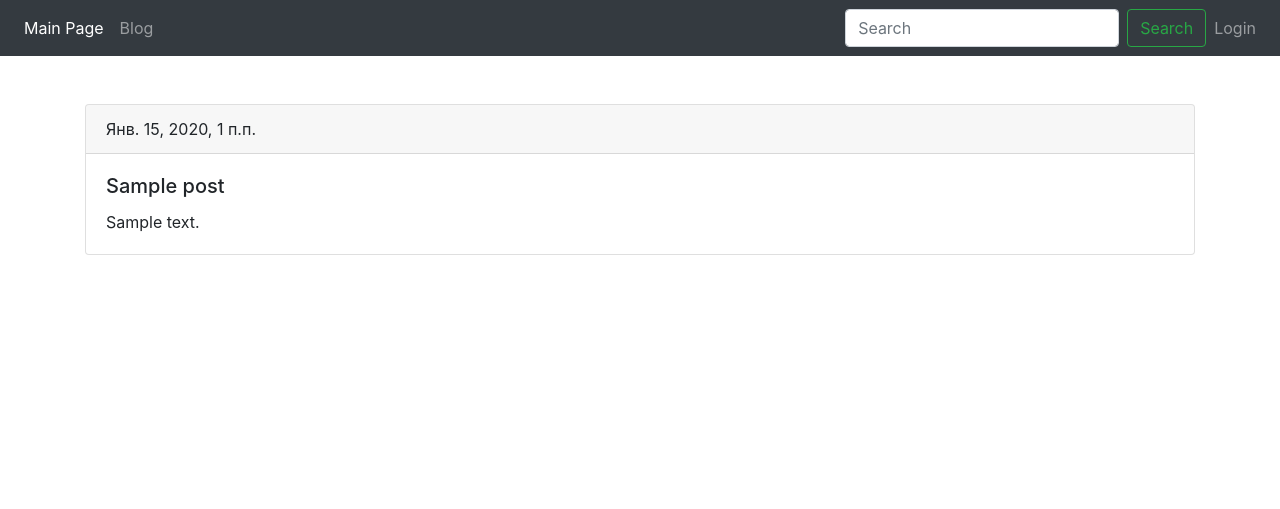
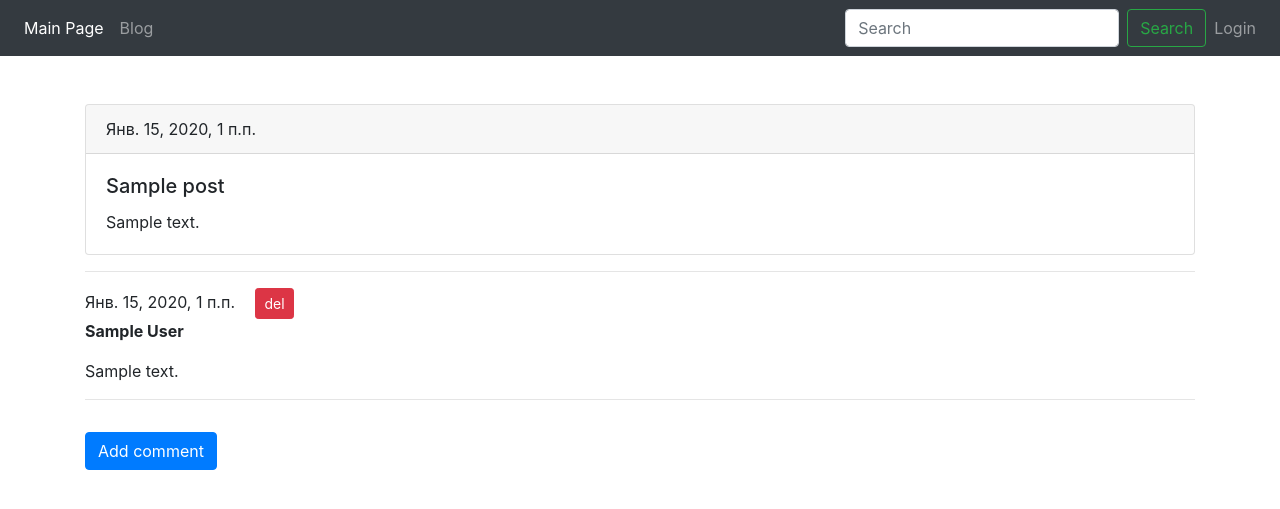
Before and after one commit to SuperSerg58/DjangoApp, a Django app: page /blog/post/1/ in a window 1280 px wide. Shown: the top 509 px of the page. Run offline with Django 3.2, Linux system fonts and the light colour scheme; tables that the repository leaves empty hold one stand-in row (values such as "Sample post"); some libraries are stand-ins or nearby versions.

Commit message:
Comment_form

```diff
--- a/blog/models.py
+++ b/blog/models.py
@@ -9,6 +9,9 @@ class Post(models.Model):
     text = models.TextField()
     created_date = models.DateTimeField(default=timezone.now)
     published_date = models.DateTimeField(blank=True, null=True)
+
+    def approved_comments(self):
+        return self.comments.filter(approved_comment=True)
 
     def publish(self):
         self.published_date = timezone.now()
--- a/blog/urls.py
+++ b/blog/urls.py
@@ -10,5 +10,7 @@ urlpatterns = [
     path('blog/drafts/', views.post_draft, name='post_draft'),
     path('blog/post/<int:pk>/publish/', views.post_publish, name='post_publish'),
     path('blog/post/<int:pk>/delete/', views.post_delete, name='post_delete'),
-
+    path('blog/post/<int:pk>/comment.', views.add_comment_to_post, name='add_comment_to_post'),
+    path('comment/<int:pk>/approve/', views.comment_approve, name='comment_approve'),
+    path('comment/<int:pk>/remove/', views.comment_remove, name='comment_remove'),
 ]
--- a/blog/views.py
+++ b/blog/views.py
@@ -1,7 +1,7 @@
 from django.shortcuts import render, get_object_or_404, redirect
 from django.utils import timezone
-from .models import Post
-from .forms import PostForm
+from .models import Post, Comment
+from .forms import PostForm, CommentForm
 from django.contrib.auth.decorators import login_required
 
 
@@ -66,3 +66,31 @@ def post_delete(request, pk):
     post = get_object_or_404(Post, pk=pk)
     post.delete()
     return redirect('post_list')
+
+
+def add_comment_to_post(request, pk):
+    post = get_object_or_404(Post, pk=pk)
+    if request.method == "POST":
+        form = CommentForm(request.POST)
+        if form.is_valid():
+            comment = form.save(commit=False)
+            comment.post = post
+            comment.save()
+            return redirect('post_detail', pk=post.pk)
+    else:
+        form = CommentForm()
+    return render(request, 'blog/add_comment_to_post.html', {'form': form, 'post': post})
+
+
+@login_required
+def comment_approve(request, pk):
+    comment = get_object_or_404(Comment, pk=pk)
+    comment.approve()
+    return redirect('post_detail', pk=comment.post.pk)
+
+
+@login_required
+def comment_remove(request, pk):
+    comment = get_object_or_404(Comment, pk=pk)
+    comment.delete()
+    return redirect('post_detail', pk=comment.post.pk)
--- a/templates/blog/post_detail.html
+++ b/templates/blog/post_detail.html
@@ -45,4 +45,29 @@
         {% endif %}
 
     </div>
+
+    <hr>
+
+    {% for comment in post.comments.all %}
+        {% if user.is_authenticated or comment.approved_comment %}
+            <div class="comment mt-3">
+                <div class="date">
+                    {{ comment.created_date }}
+                    {% if not comment.approved_comment %}
+                        <a class="btn btn-primary btn-sm ml-3" href="{% url 'comment_approve' pk=comment.pk %}">add</a>
+                        <a class="btn btn-danger btn-sm" href="{% url 'comment_remove' pk=comment.pk %}">del</a>
+                    {% else %}
+                        <a class="btn btn-danger btn-sm ml-3" href="{% url 'comment_remove' pk=comment.pk %}">del</a>
+                    {% endif %}
+                </div>
+                <strong>{{ comment.author }}</strong>
+                <p>{{ comment.text|linebreaks }}</p>
+
+                <hr>
+            </div>
+        {% endif %}
+    {% empty %}
+        <p>No comments here yet :(</p>
+    {% endfor %}
+    <a class="btn btn-primary mt-3" href="{% url 'add_comment_to_post' pk=post.pk %}">Add comment</a>
 {% endblock %}
--- a/templates/blog/post_list.html
+++ b/templates/blog/post_list.html
@@ -25,6 +25,7 @@
                 <h5 class="card-title">{{ post.title }}</h5>
                 <p class="card-text">{{ post.text|linebreaksbr }}</p>
                 <a href="{% url 'post_detail' pk=post.pk %}" class="btn btn-primary">Read</a>
+                <a class="ml-3" href="{% url 'post_detail' pk=post.pk %}">Comments: {{ post.approved_comments.count }}</a>
             </div>
         </div>
 
```
Also changed, not shown: blog/forms.py (+12 -1 lines), templates/blog/add_comment_to_post.html (added, +15 -0 lines), blog/admin.py (line endings or trailing spaces).
